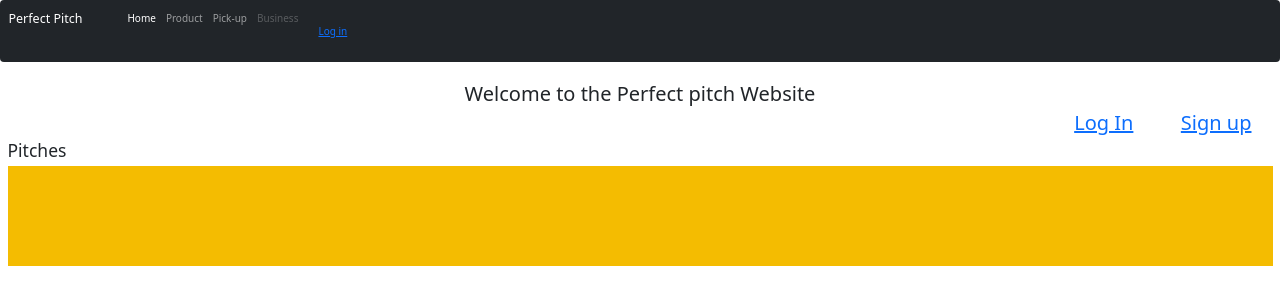
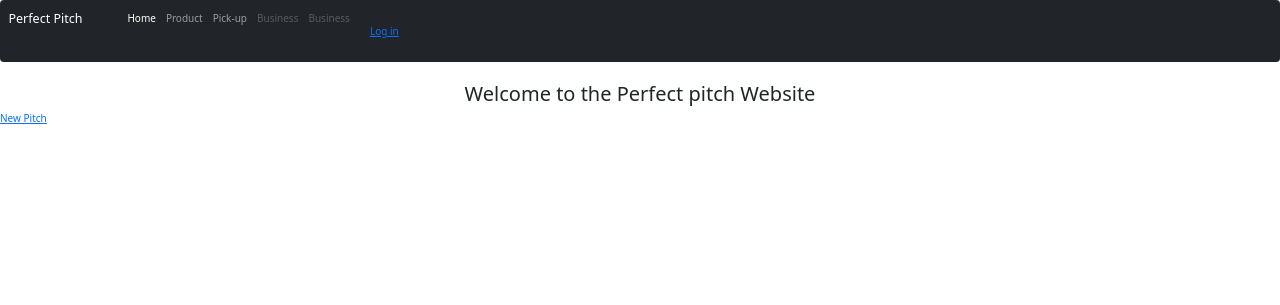
Before and after one commit to Esther-Anyona/pitch-perfect, a Flask app: page / in a window 1280 px wide. Shown: the top 305 px of the page. Run offline with Flask 2, Linux system fonts and the light colour scheme; data that the repository does not hold is empty; some libraries are stand-ins or nearby versions.

Commit message:
Debug to add and display pitch

```diff
--- a/app/__init__.py
+++ b/app/__init__.py
@@ -4,7 +4,6 @@ from flask_bootstrap import Bootstrap
 from config import config_options
 from flask_login import LoginManager
 from flask_uploads import UploadSet,configure_uploads,IMAGES
-from flask_wtf import CSRFProtect
 from flask_mail import Mail
 
 
@@ -13,13 +12,11 @@ db = SQLAlchemy()
 login_manager = LoginManager()
 login_manager.session_protection = 'strong'
 login_manager.login_view = 'auth.login'
-csrf = CSRFProtect()
 photos = UploadSet('photos',IMAGES)
 mail = Mail()
 
 def create_app(config_name):
     app = Flask(__name__)
-    csrf.init_app(app)
 
     # Creating the app configurations
     app.config.from_object(config_options[config_name])
@@ -33,7 +30,7 @@ def create_app(config_name):
     login_manager.init_app(app)
     mail.init_app(app)
 
-    # register blueprint
+    # register blueprints
     from .main import main as main_blueprint
     app.register_blueprint(main_blueprint)
     from .auth import auth as auth_blueprint
--- a/app/main/forms.py
+++ b/app/main/forms.py
@@ -1,6 +1,5 @@
 from flask_wtf import FlaskForm
 from wtforms import TextAreaField, SubmitField, StringField, SelectField, DateTimeField
-# from .forms import UpdateProfile
 from .. import db
 from wtforms.validators import InputRequired
 
@@ -12,5 +11,4 @@ class UpdateProfile(FlaskForm):
 class PitchForm(FlaskForm):
     title = StringField('Title', validators=[InputRequired()])
     content= TextAreaField('Pitch', validators=[InputRequired()])
-    category= SelectField('Category', choices=[('Product','Product'), ('Pick-Up Lines'),('Pick-Up Lines'), ('Business','Business'), ('Other','Other')], validators=[InputRequired()])
-    time= DateTimeField()
+    submit = SubmitField('Post Pitch')
--- a/app/main/views.py
+++ b/app/main/views.py
@@ -1,25 +1,25 @@
 from flask import render_template, redirect, url_for, request, abort
 from . import main
-from ..models import User
-from .forms import UpdateProfile
+from ..models import User, Pitch
+from .forms import UpdateProfile, PitchForm
 from flask_login import login_required
 from .. import db,photos
 
 
 @main.route('/')
-# @login_required
 def home():
-
-    return render_template('home.html')
+    pitches = Pitch.query.all()
+    return render_template('home.html', pitches=pitches)
 
 @main.route('/user/<uname>')
 def profile(uname):
     user = User.query.filter_by(username = uname).first()
+    pitches = Pitch.get_pitch(user.id)
 
     if user is None:
         abort(404)
 
-    return render_template("profile/profile.html", user = user)
+    return render_template("profile/profile.html", user = user, pitches=pitches)
 
 
 @main.route('/user/<uname>/update',methods = ['GET','POST'])
@@ -54,18 +54,14 @@ def update_pic(uname):
     return redirect(url_for('main.profile',uname=uname))
 
 
-@main.route('/new_pitch', methods = ['POST','GET'])
+@main.route('/pitch/new', methods = ['POST','GET'])
 @login_required
 def new_pitch():
     form = PitchForm()
     if form.validate_on_submit():
-        title = form.title.data
-        content = form.content.data
-        category = form.category.data
-        user_id = current_user
-        time = form.time.data
-        result_object = Pitch(content=content,user_id=current_user._get_object().id,category=category,title=title)
-        result_object.save_pitch()
-        return redirect(url_for('main.index'))
+        pitch= Pitch(title = form.title.data, content = form.content.data)
+        db.session.add(pitch)
+        db.session.commit()
+        return redirect(url_for('main.home'))
 
     return render_template('pitch.html', form = form)
--- a/app/templates/home.html
+++ b/app/templates/home.html
@@ -1,33 +1,22 @@
 {% extends 'base.html' %}
-{% import 'macros.html' as macro %}
-<!-- {% block styles %}
-    {{ super() }}
-    <link rel="stylesheet" href="{{url_for('static',filename='css/bootstrap.css')}}">
-{% endblock %} -->
-<!-- <h2>hello</h2> -->
 {% block content%}
 {% block nav %}
     {% include 'nav.html' %}
 {% endblock %}
-<div class="container-fluid banner">
-
 <h2 style="text-align:center">Welcome to the Perfect pitch Website</h2>
-<div class="row mt-50">
-    <div class="col col-md-10 col-sm-10 col-lg-10"></div>
-    <div class="col col-md-1 col-sm-1 col-lg-1">
-        <h2><a href="{{url_for('auth.login')}}">Log In</a></h2>
+{% for pitch in pitches %}
+  <article class="media content-section">
+    <div class="media-body">
+        <a href="#" class="article-title">{{pitch.title}}</a>
+        <p class="article-content">{{pitch.content}}</p>
+        <p class="article-content">{{pitch.user_id}}</p>
+        <p class="article-content">{{pitch.time.strftime("%Y-%m-%d")}}</p>
     </div>
-    <div class="col col-md-1 col-sm-1 col-lg-1">
-        <h2><a href="{{url_for('auth.register')}}">Sign up</a></h2>
-    </div>
-</div>
-<div class="row">
-    <h3>Pitches</h3>
-    {{ macro.show(pitches) }}
-</div>
-
-
-    <div style="background-color: #f4bc01; height:100px; padding-top:80px;">
-    </div>
-</div>
+  </article>
+{% endfor %}
+{% if current_user.is_authenticated %}
+            <a href="{{url_for('main.new_pitch')}}" class="nav-item nav-link">New Pitch</a>
+            {% else %}
+            <a href="{{url_for('auth.login')}}">New Pitch</a>
+            {%endif%}
 {% endblock %}
--- a/app/templates/macros.html
+++ /dev/null
@@ -1,17 +0,0 @@
-{% macro show(pitches) %}
-<div class="container-fluid">
-    <div class="row">
-        {% if pitches%}
-            {% for category in pitches%}
-                {{category.title}}
-                <p>{{category.content}}</p>
-            {% endfor %}
-        {% endif %}
-
-    </div>
-</div>
-
-
-
-
-{% endmacro%}
--- a/app/templates/nav.html
+++ b/app/templates/nav.html
@@ -10,11 +10,11 @@
           <a class="nav-link" href="#">Product</a>
           <a class="nav-link" href="#">Pick-up</a>
           <a class="nav-link disabled">Business</a>
-
+          <a class="nav-link disabled">Business</a>
           <ul class="nav navbar-nav navbar-right">
             {% if current_user.is_authenticated %}
+            <a href="{{url_for('main.new_pitch')}}" class="nav-item nav-link">New Pitch</a>
             <li><a href="{{url_for('main.profile',uname=current_user.username)}}">Profile</a></li>
-            <!-- <li style="color:white;padding:15px;">{{current_user.username}}</li> -->
             <li><a href="{{url_for('auth.logout')}}">Log out</a></li>
             {% else %}
             <li><a href="{{url_for('auth.login')}}">Log in</a></li>
```
Also changed, not shown: app/models.py (+6 -2 lines), app/static/css/main.css (added, +11 -0 lines), app/templates/pitch.html (+34 -8 lines), app/templates/profile/profile.html (+4 -4 lines), migrations/versions/e2f8d85b43d8_changes_to_database.py (added, +28 -0 lines), app/static/photos/IMG_20211106_003305.jpg (added), app/static/photos/code.png (added), app/static/photos/email.png (added), app/static/photos/facebook.png (added), app/static/photos/people.png (added).
